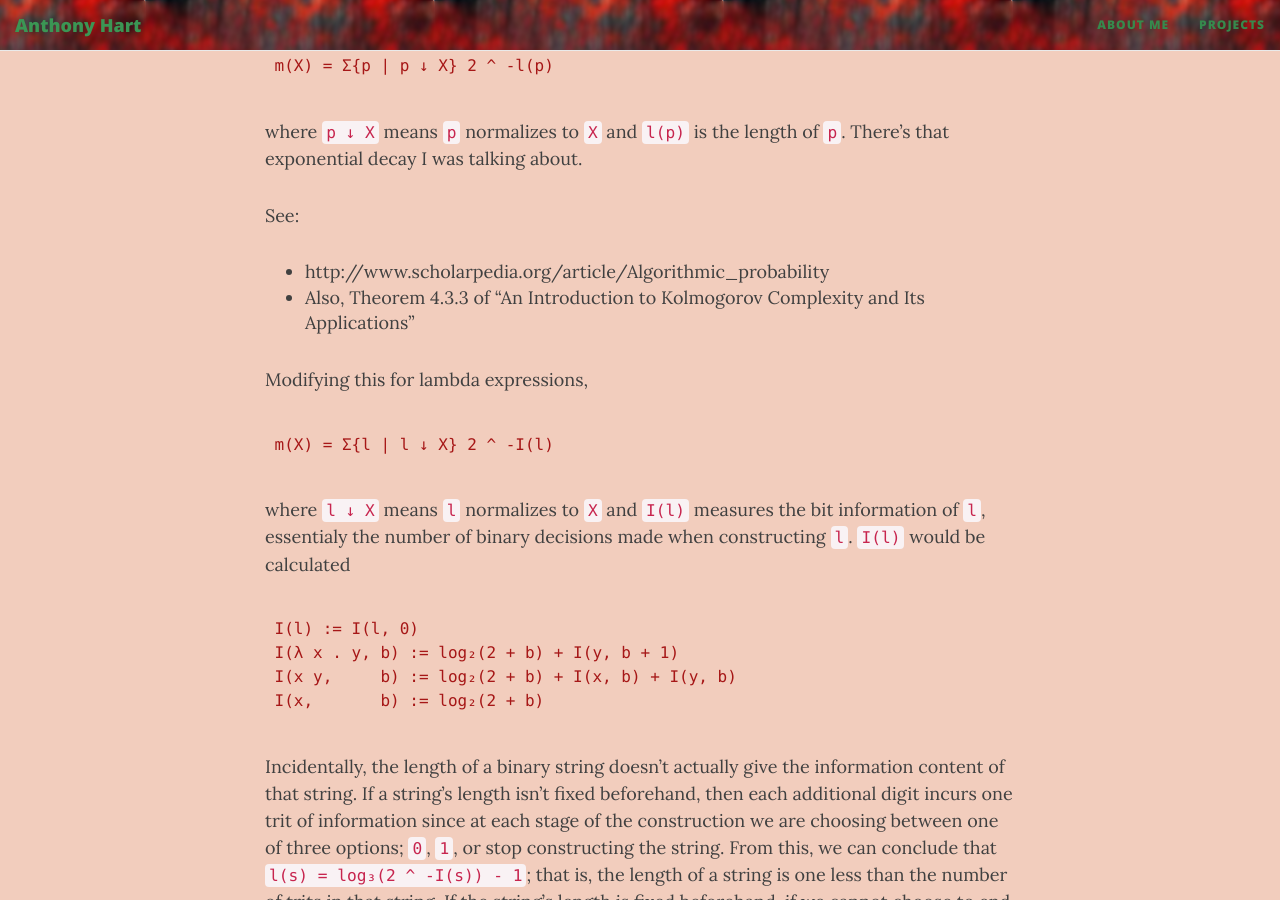
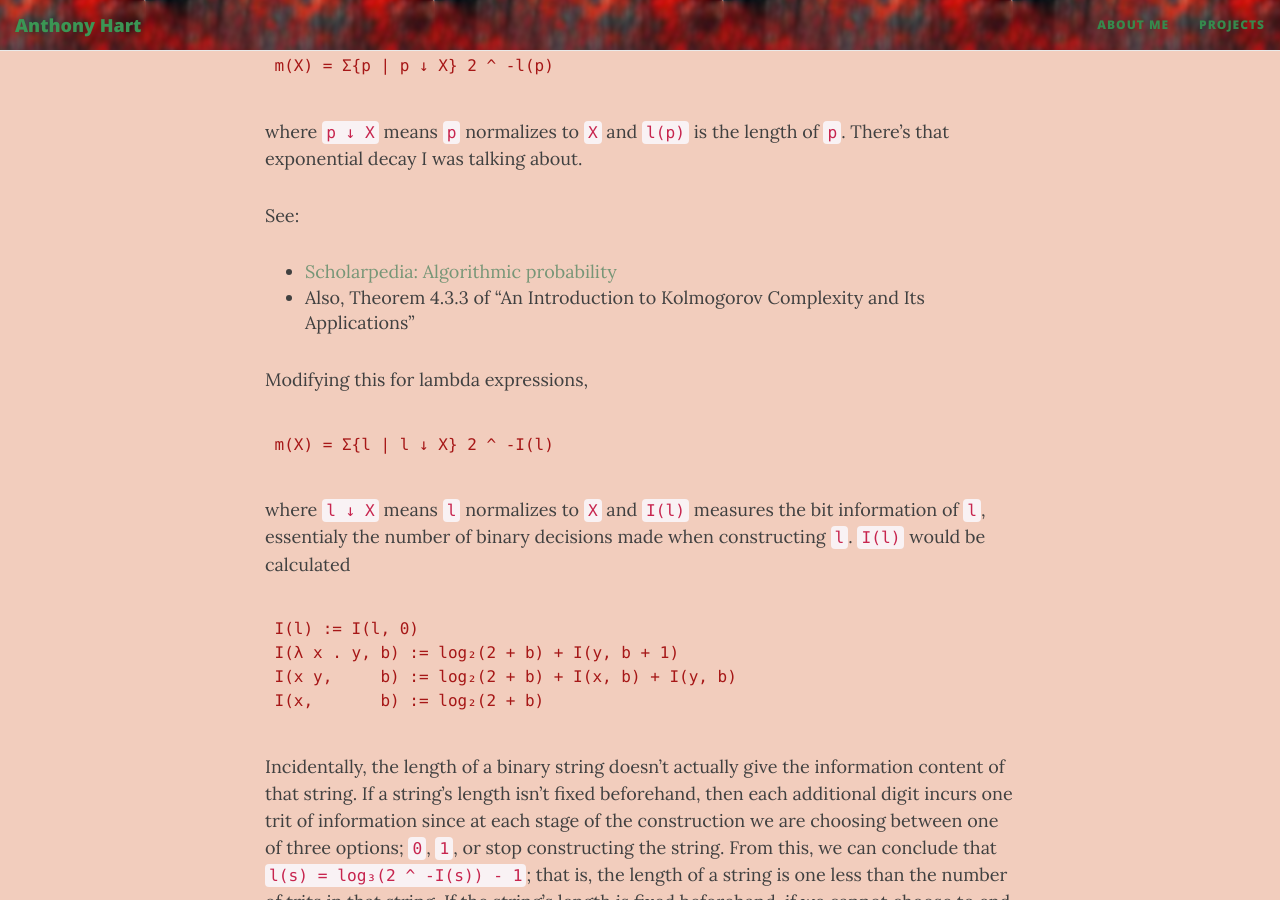
Before and after one commit to AHartNtkn/AHartNtkn.github.io, a Jekyll site: the page built from _posts/2020-09-18-My-(Mis)Adventures-with-Algorithmic-Machine-Learning.md, in a window 1280 px wide and 900 px high, scrolled down 9318 px. Built offline with Jekyll 4.4.1, drawn with Linux system fonts in a browser that asks for light colours; nearby versions of some CDN libraries; some of the changed lines change nothing that is shown.

Commit message:
Alter Scholarpedia to link.

```diff
--- a/_posts/2020-09-18-My-(Mis)Adventures-with-Algorithmic-Machine-Learning.md
+++ b/_posts/2020-09-18-My-(Mis)Adventures-with-Algorithmic-Machine-Learning.md
@@ -157,7 +157,7 @@ m(X) = Σ{p | p ↓ X} 2 ^ -l(p)
 where `p ↓ X` means `p` normalizes to `X` and `l(p)` is the length of `p`. There's that exponential decay I was talking about.
 
 See:
-- http://www.scholarpedia.org/article/Algorithmic_probability
+- [Scholarpedia: Algorithmic probability](http://www.scholarpedia.org/article/Algorithmic_probability)
 - Also, Theorem 4.3.3 of "An Introduction to Kolmogorov Complexity and Its Applications"
 
 Modifying this for lambda expressions,
```
